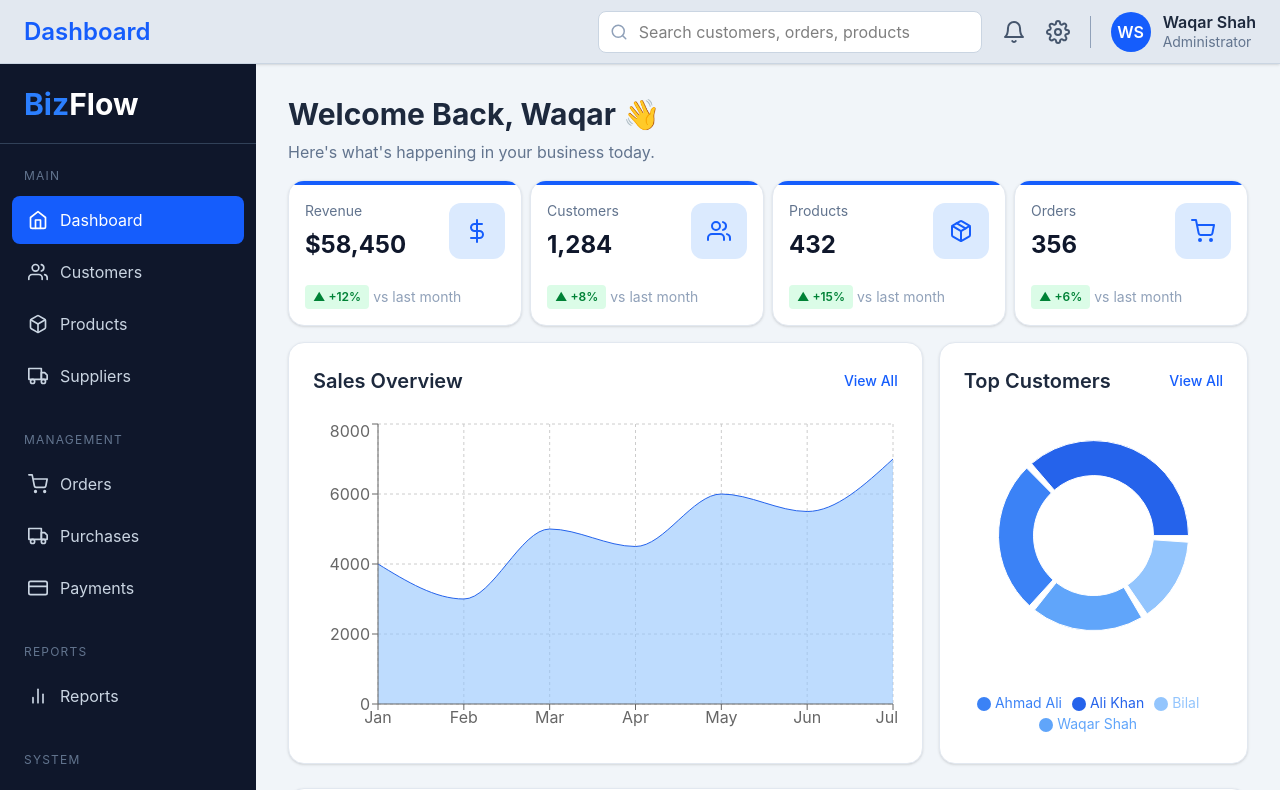
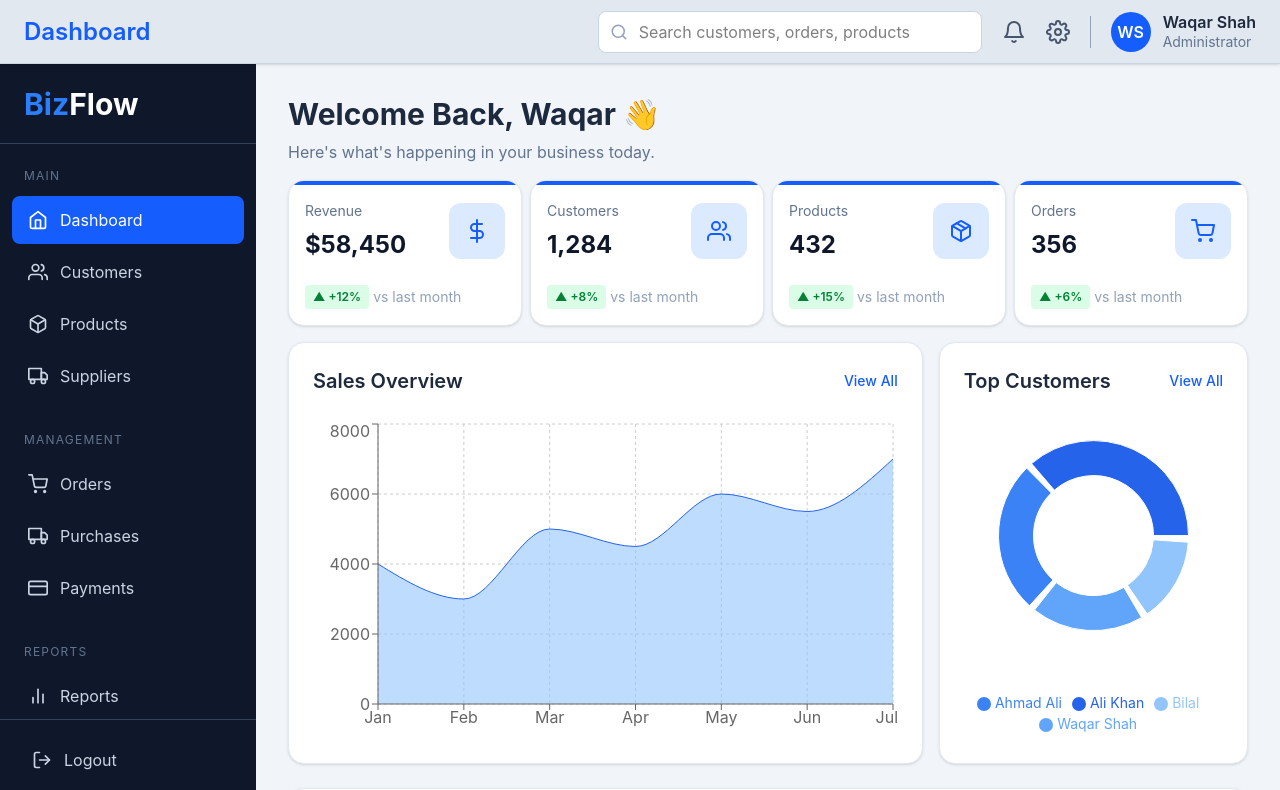
Before and after one commit to waqaronline614-code/bizflow, a React (Vite) app: page /Dashboard in a window 1280 px wide. Shown: the top 790 px of the page. Built offline with nearby package versions, Linux system fonts and the light colour scheme.

Commit message:
feat: finalize dashboard widgets and improve layout also add the footer

```diff
--- /dev/null
+++ b/src/components/layout/Footer.jsx
@@ -0,0 +1,19 @@
+function Footer() {
+  return (
+    <footer className="mt-4 border-t border-black py-4">
+      <div className="flex flex-col md:flex-row items-center justify-between text-sm text-slate-500">
+
+        <p>
+          © {new Date().getFullYear()} <span className="font-semibold">BizFlow</span>. All rights reserved.
+        </p>
+
+        <p className="mt-2 md:mt-0">
+          Version <span className="font-medium">1.0.0</span>
+        </p>
+
+      </div>
+    </footer>
+  );
+}
+
+export default Footer;
--- a/src/components/layout/Navbar.jsx
+++ b/src/components/layout/Navbar.jsx
@@ -7,7 +7,7 @@ import {
 
 function Navbar({setIsSidebarOpen}) {
   return (
-    <header className="h-16 bg-slate-200 border-b border-slate-300 shadow-sm px-4
+    <header className="bg-slate-200 border-b border-slate-300 shadow-sm px-4  fixed top-0 left-0 right-0 h-16 z-50
      md:px-6 flex items-center justify-between">
 
       {/* Left */}
--- a/src/components/layout/Sidebar.jsx
+++ b/src/components/layout/Sidebar.jsx
@@ -15,15 +15,15 @@ function Sidebar({isSidebarOpen,setIsSidebarOpen}) {
   return (
     <aside
             className={`
-            fixed top-0 left-0 z-50
-            w-64  bg-slate-900 text-slate-300 flex flex-col
+            fixed top-16 left-0 z-40
+            w-64 h-[calc(100vh-4rem)] bg-slate-900 text-slate-300 flex flex-col
             transform transition-transform duration-300
           ${
               isSidebarOpen
              ? "translate-x-0"
              : "-translate-x-full"
              }
-              lg:translate-x-0 lg:static`}>
+              lg:translate-x-0`}>
 
 
       {/* Logo */}
--- a/src/layouts/DashboardLayout.jsx
+++ b/src/layouts/DashboardLayout.jsx
@@ -2,6 +2,7 @@ import { Outlet } from "react-router-dom";
 import { useState } from "react";
 import Sidebar from "../components/layout/Sidebar";
 import Navbar from "../components/layout/Navbar";
+import Footer from "../components/layout/Footer";
 
 function DashboardLayout() {
   const [isSidebarOpen, setIsSidebarOpen] = useState(false);
@@ -29,10 +30,12 @@ function DashboardLayout() {
         )}
 
         {/* Main */}
-        <main className="flex-1 p-8 overflow-x-auto min-h-full">
-          <Outlet />
-        </main>
-
+           <main className="flex-1 ml-0 lg:ml-64 mt-16 h-[calc(100vh-4rem)] overflow-y-auto bg-slate-100 p-8 flex flex-col">
+              <div className="flex-1">
+                 <Outlet />
+              </div>
+              <Footer />
+          </main>
       </div>
     </div>
   );
```
